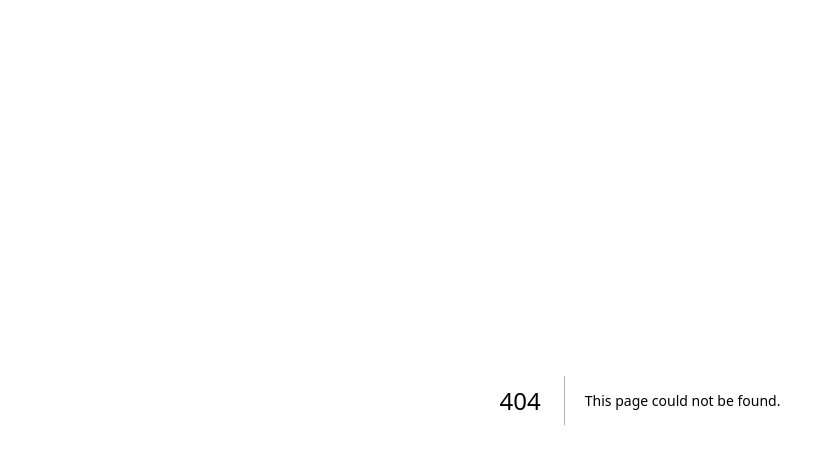
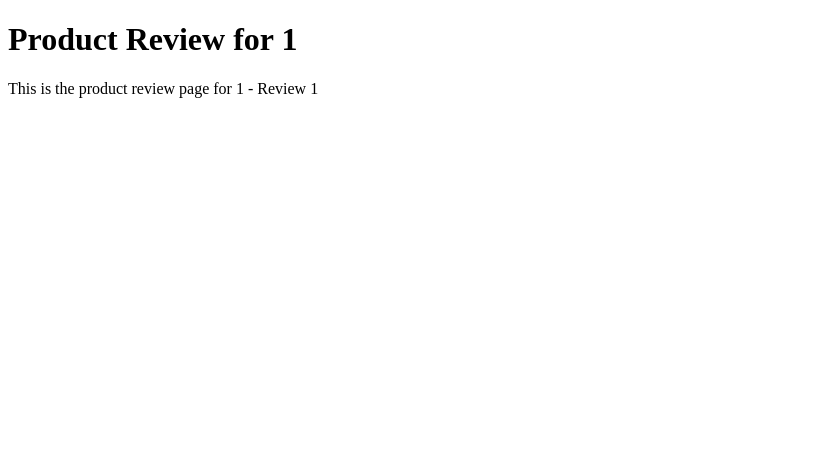
Before and after one commit to shyamsha/test-feature-of-nextjs, a Next.js app: page /products/1/reviews/1 in a window 1280 px wide. Before the commit this address had no page. Shown: the top 464 px of the page, without its empty margins (0-835 px from the left). Built offline with nearby package versions, Linux system fonts and the light colour scheme.

Commit message:
Dynamic routes

```diff
--- /dev/null
+++ b/src/app/products/[productId]/reviews/[reviewId]/page.tsx
@@ -0,0 +1,22 @@
+import Info from "@/components/Info";
+import React from "react";
+
+export const metadata = {
+  title: "Product Review",
+  description: "This is the product review page of my Next.js app",
+};
+
+function ProductReview({
+  params,
+}: {
+  params: { productId: string; reviewId: string };
+}) {
+  return (
+    <Info
+      title={`Product Review for ${params.productId}`}
+      description={`This is the product review page for ${params.productId} - Review ${params.reviewId}`}
+    />
+  );
+}
+
+export default ProductReview;
```
Also changed, not shown: src/app/products/[productId]/page.tsx (added, +18 -0 lines), src/app/products/page.tsx (added, +17 -0 lines).
